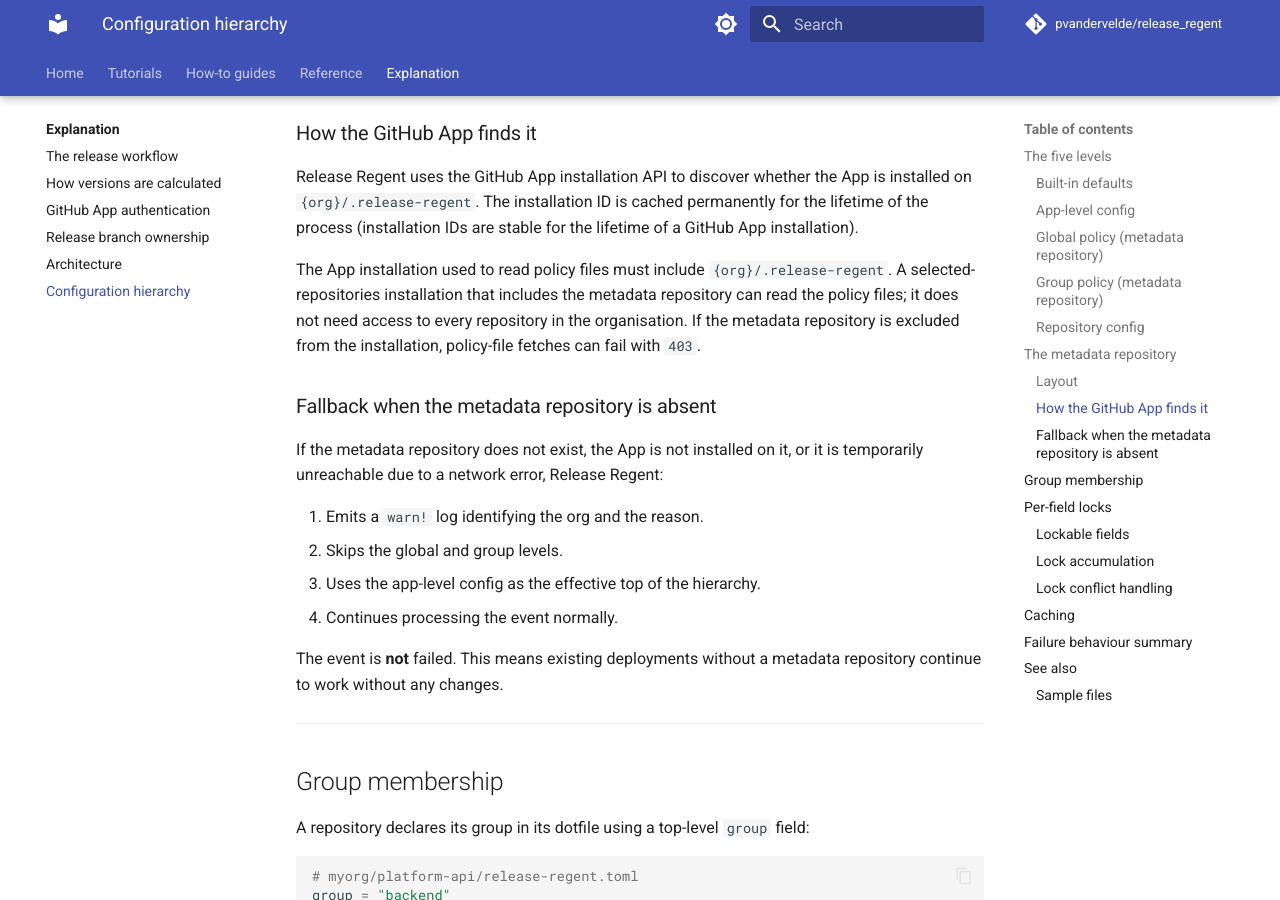
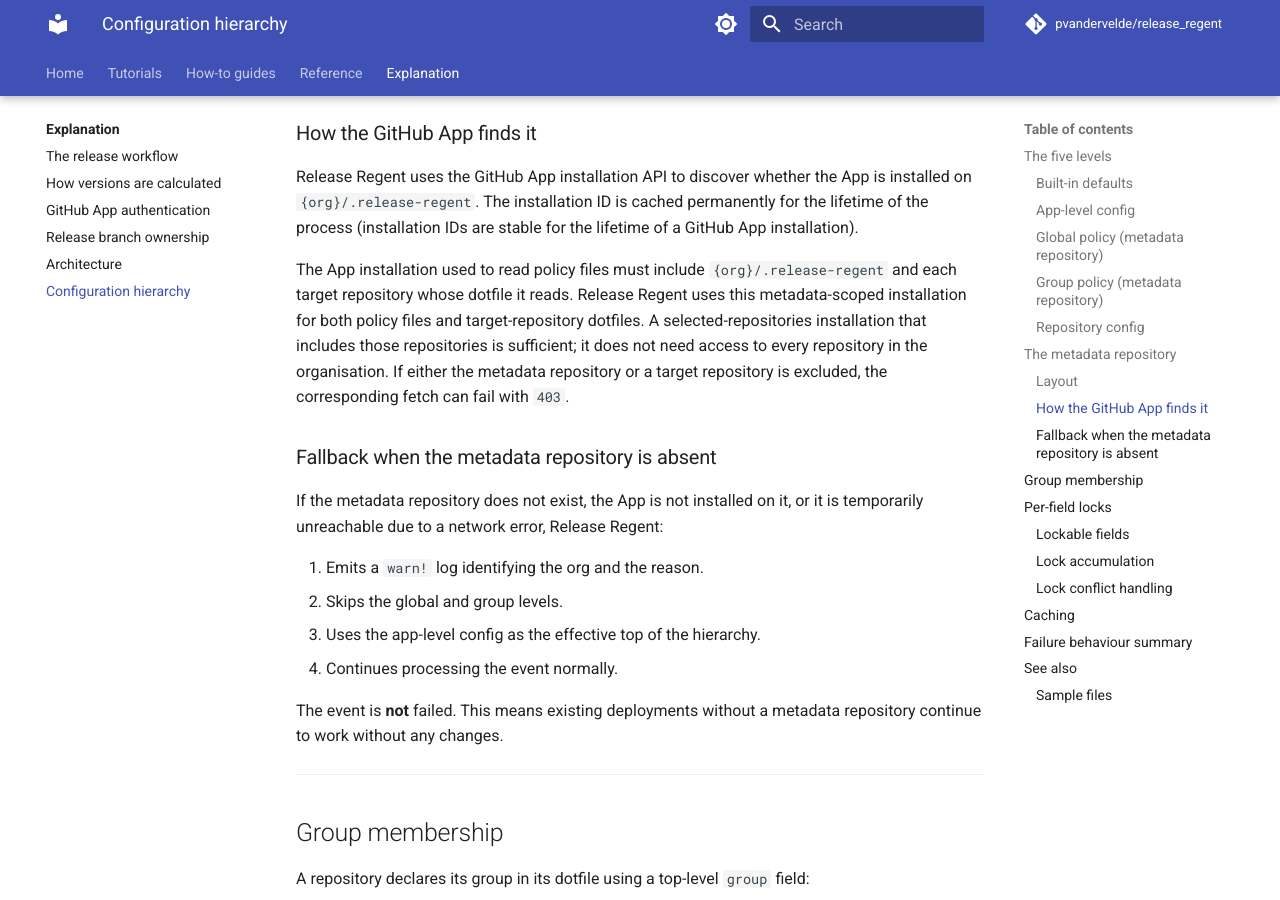
Before and after one commit to pvandervelde/release_regent, an MkDocs documentation site: the page built from docs/user/explanation/configuration-hierarchy.md, in a window 1280 px wide and 900 px high, scrolled down 2184 px. Built offline with MkDocs 1.6.1 and Material for MkDocs 9.7.7, drawn with Linux system fonts in a browser that asks for light colours; comment, search, counter and statistics services are not loaded.

Commit message:
docs: clarify target repository access for metadata installs
Co-authored-by: copilot-swe-agent[bot] <198982749+Copilot@users.noreply.github.com>

```diff
--- a/docs/user/explanation/configuration-hierarchy.md
+++ b/docs/user/explanation/configuration-hierarchy.md
@@ -94,11 +94,12 @@ Release Regent uses the GitHub App installation API to discover whether the App
 on `{org}/.release-regent`. The installation ID is cached permanently for the lifetime of the
 process (installation IDs are stable for the lifetime of a GitHub App installation).
 
-The App installation used to read policy files must include `{org}/.release-regent`.
-A selected-repositories installation that includes the metadata repository can read the
-policy files; it does not need access to every repository in the organisation. If the
-metadata repository is excluded from the installation, policy-file fetches can fail with
-`403`.
+The App installation used to read policy files must include `{org}/.release-regent` and
+each target repository whose dotfile it reads. Release Regent uses this metadata-scoped
+installation for both policy files and target-repository dotfiles. A selected-repositories
+installation that includes those repositories is sufficient; it does not need access to
+every repository in the organisation. If either the metadata repository or a target
+repository is excluded, the corresponding fetch can fail with `403`.
 
 ### Fallback when the metadata repository is absent
 
```
Also changed, not shown: docs/specs/interfaces/github_operations_additions.md (+8 -6 lines), docs/user/how-to/setup/configure-multiple-repos.md (+3 -2 lines), docs/user/how-to/setup/github-app-setup.md (+2 -2 lines), docs/user/how-to/setup/metadata-repository.md (+5 -3 lines).
